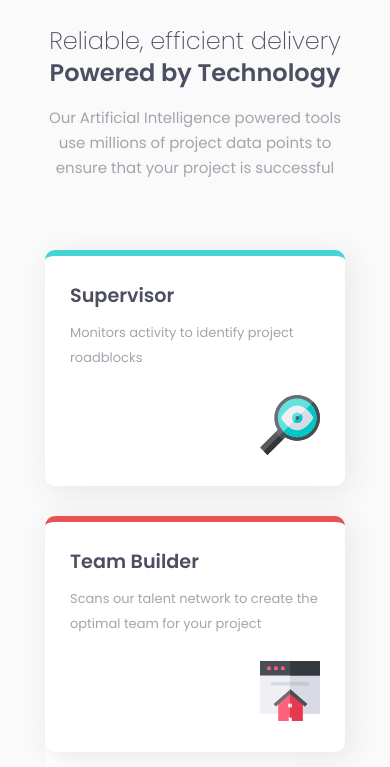
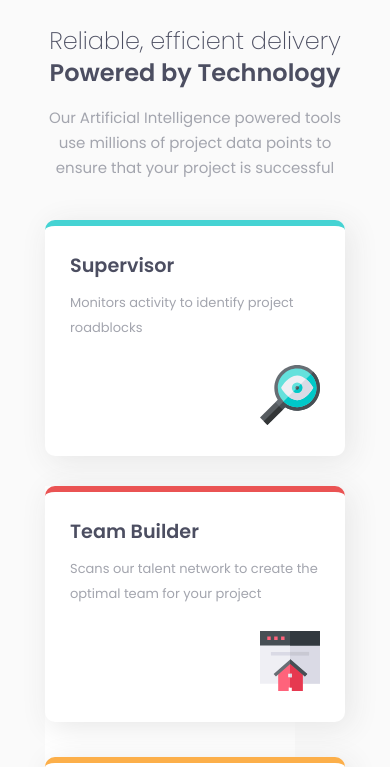
Before and after one commit to serakay/Four-Card-Feature-Section, a plain HTML site: page index.html in a window 390 px wide. Shown: the top 767 px of the page. Drawn offline with Linux system fonts and the light colour scheme.

Commit message:
revised css again.

```diff
--- a/index.css
+++ b/index.css
@@ -48,7 +48,7 @@ img {
 }
 
 .all-cards {
-  margin: 70px auto;
+  margin: 40px auto;
   width: 1190px;
   display: grid;
   grid-template-columns: 370px 370px 370px;
@@ -129,7 +129,7 @@ img {
   }
 
   .all-cards {
-    margin: 70px auto;
+    margin: 40px auto;
     width: 300px;
     display: block;
   }
```
